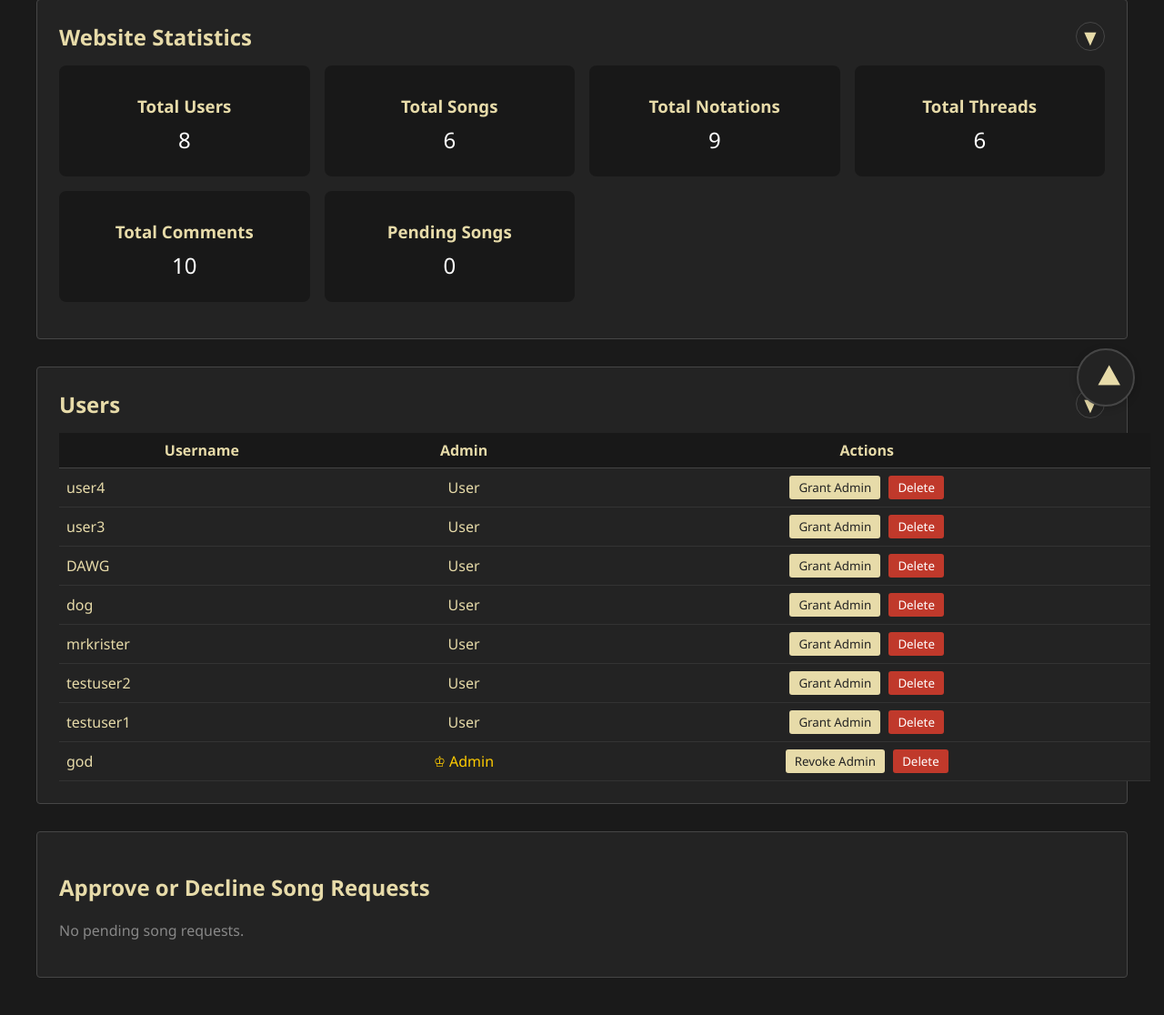
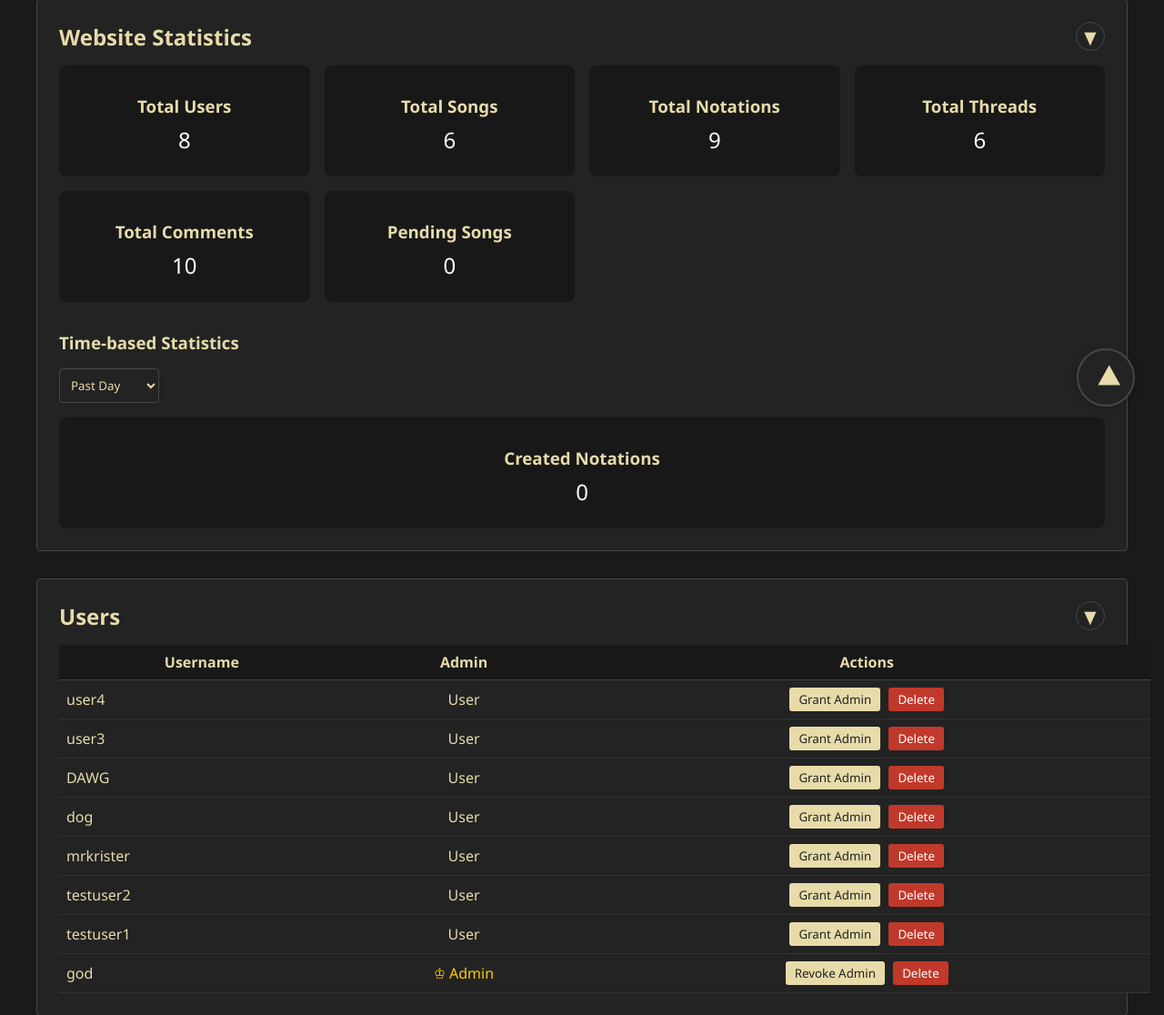
Before and after one commit to ssoraaaaa/notetone, a PHP site: page /admin_panel.php in a window 1280 px wide. Shown: the part 321-1437 px from the top of the page at 91% size. Before the commit the page ends 1396 px from the top, so only its background shows below. Run offline with PHP 8.4, Linux system fonts and the light colour scheme; a user stored in the database is signed in; data comes from the database, SQL or seed files in the repository.

Commit message:
Final Version

```diff
--- a/admin_panel.php
+++ b/admin_panel.php
@@ -93,6 +93,42 @@ if (!$is_admin) {
                         <i class="fas fa-clock" style="font-size: 2rem; color: #e7dba9; margin-bottom: 0.5rem;"></i>
                         <h3 style="color: #e7dba9; margin: 0.5rem 0;">Pending Songs</h3>
                         <p style="font-size: 1.5rem; color: #fff; margin: 0;"><?php echo $pending_songs; ?></p>
+                    </div>
+                </div>
+                <div style="margin-top: 2rem;">
+                    <h3 style="color: #e7dba9; margin-bottom: 1rem;">Time-based Statistics</h3>
+                    <div style="display: flex; gap: 1rem; margin-bottom: 1rem;">
+                        <select id="time-period" style="background: #232323; color: #e7dba9; border: 1px solid #464646; padding: 8px; border-radius: 4px;">
+                            <option value="day">Past Day</option>
+                            <option value="week">Past Week</option>
+                            <option value="month">Past Month</option>
+                            <option value="year">Past Year</option>
+                        </select>
+                    </div>
+                    <div style="display: grid; grid-template-columns: repeat(auto-fit, minmax(250px, 1fr)); gap: 1rem;">
+                        <?php
+                        function getTimeBasedStats($conn, $time_period) {
+                            $time_conditions = [
+                                'day' => 'DATE(dateadded) = CURDATE()',
+                                'week' => 'dateadded >= DATE_SUB(CURDATE(), INTERVAL 1 WEEK)',
+                                'month' => 'dateadded >= DATE_SUB(CURDATE(), INTERVAL 1 MONTH)',
+                                'year' => 'dateadded >= DATE_SUB(CURDATE(), INTERVAL 1 YEAR)'
+                            ];
+
+                            $condition = $time_conditions[$time_period];
+                            $query = "SELECT COUNT(*) as count FROM notations WHERE $condition";
+                            $result = $conn->query($query);
+                            return $result ? $result->fetch_assoc()['count'] : 0;
+                        }
+
+                        $time_period = isset($_GET['time_period']) ? $_GET['time_period'] : 'day';
+                        $notations_count = getTimeBasedStats($conn, $time_period);
+                        ?>
+                        <div style="background: #181818; padding: 1.5rem; border-radius: 8px; text-align: center;">
+                            <i class="fas fa-file-alt" style="font-size: 2rem; color: #e7dba9; margin-bottom: 0.5rem;"></i>
+                            <h3 style="color: #e7dba9; margin: 0.5rem 0;">Created Notations</h3>
+                            <p style="font-size: 1.5rem; color: #fff; margin: 0;"><?php echo $notations_count; ?></p>
+                        </div>
                     </div>
                 </div>
             </div>
@@ -297,6 +333,20 @@ toggleStatsBtn.addEventListener('click', function() {
     statsContent.style.display = statsCollapsed ? 'none' : '';
     statsArrow.style.transform = statsCollapsed ? 'rotate(-90deg)' : 'rotate(0deg)';
 });
+// Time Period Selection
+document.getElementById('time-period').addEventListener('change', function() {
+    const timePeriod = this.value;
+    const currentUrl = new URL(window.location.href);
+    currentUrl.searchParams.set('time_period', timePeriod);
+    window.location.href = currentUrl.toString();
+});
+
+// Set the selected time period in the dropdown
+document.addEventListener('DOMContentLoaded', function() {
+    const urlParams = new URLSearchParams(window.location.search);
+    const timePeriod = urlParams.get('time_period') || 'day';
+    document.getElementById('time-period').value = timePeriod;
+});
 </script>
 </body>
 </html>
--- a/notation.php
+++ b/notation.php
@@ -126,7 +126,7 @@ if (strpos($back_url, 'edit.php') !== false) {
     <form id="delete-notation-form" method="POST" action="" style="display:none;">
         <input type="hidden" name="delete" value="1">
     </form>
-    <a href="edit.php?id=<?php echo $notation['notationid']; ?>&from=mynotations&back=<?php echo urlencode($back_url); ?>" class="btn btn-primary" style="text-decoration: none; padding: 10px 22px; font-size: 1rem; border-radius: 4px; background: #808080; color: #fff; border: none; box-shadow: none; margin-left: 10px;">Edit</a>
+    <a href="edit.php?id=<?php echo $notation['notationid']; ?>&from=mynotations&back=<?php echo urlencode($back_url); ?>" class="btn btn-secondary">Edit</a>
     <?php include 'components/notation/delete_modal.php'; ?>
     <?php endif; ?>
     <a href="<?php echo htmlspecialchars($back_url); ?>" class="btn btn-primary" style="text-decoration: none; margin-left: 10px;">&larr; Back</a>
```
Also changed, not shown: add_song.php (+22 -0 lines), edit.php (+7 -1 lines).
